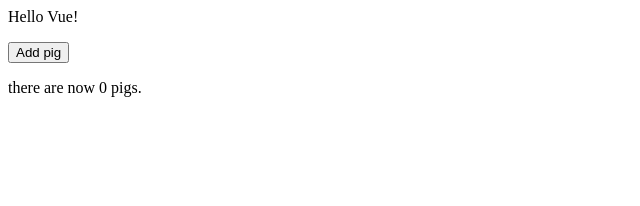
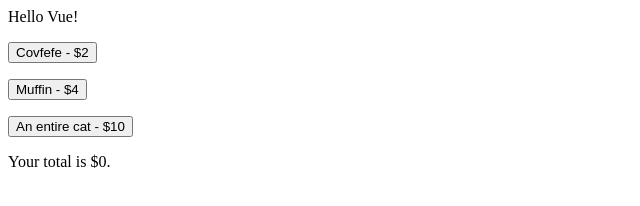
Before and after one commit to annarcoulter/im361web, a Vue app: page index.html in a window 1280 px wide. Shown: the whole page, without its empty margins (0-640 px from the left). Built offline with nearby package versions, Linux system fonts and the light colour scheme.

Commit message:
Update index.html

```diff
--- a/index.html
+++ b/index.html
@@ -3,14 +3,16 @@
   <head>
     <meta charset="utf-8">
     <meta name="viewport" content="width=device-width,initial-scale=1.0">
-    <title>My Vue Project</title>
+    <title>Café Meow</title>
   </head>
   <body>
     <div id="app">
       {{ message }}
 
-    <p><button v-on:click="counter += 1">Add pig</button></p>
-      <p>there are now {{counter}} pigs.</p>
+    <p><button v-on:click="counter += 2">Covfefe - $2</button></p>
+    <p><button v-on:click="counter += 4">Muffin - $4</button></p>
+    <p><button v-on:click="counter += 10">An entire cat - $10</button></p>
+      <p>Your total is ${{counter}}.</p>
 
     </div>
     <script src="dist/main.js" type="text/javascript"></script>
```
